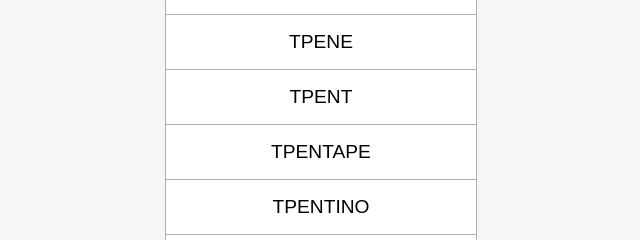
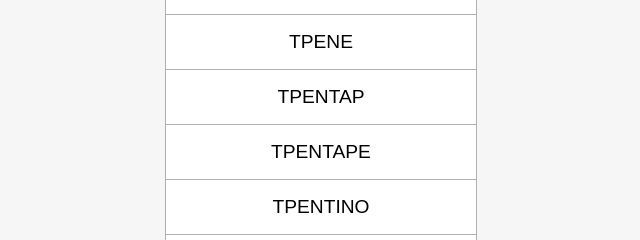
Before and after one commit to seelstelios/qr1, a plain HTML site: page index.html in a window 1280 px wide. Shown: the part 466-706 px from the top of the page, 319-959 px from the left. Drawn offline with Linux system fonts and the light colour scheme.

Commit message:
Update index.html

```diff
--- a/index.html
+++ b/index.html
@@ -68,7 +68,7 @@
 <script>
 const words = [
   "ΤΡΓΟΥΔΙΟΥ", "ΤΡΕ", "ΤΡΕΒΙ", "ΤΡΕΙΣ-ΤΕΣΣΕΡΙΣ", "ΤΡΕΛΑΜΤΦΡ", "ΤΡΕΜΠΕΛΗ",
-  "ΤΡΕΜΠΛ", "ΤΡΕΜΠΛΙΕΒ", "ΤΡΕΝΕ", "ΤΡΕΝΤ", "ΤΡΕΝΤΑΡΕ", "ΤΡΕΝΤΙΝΟ",
+  "ΤΡΕΜΠΛ", "ΤΡΕΜΠΛΙΕΒ", "ΤΡΕΝΕ", "ΤΡΕΝΤΑΡ", "ΤΡΕΝΤΑΡΕ", "ΤΡΕΝΤΙΝΟ",
   "ΤΡΕΝΤΟ", "ΤΡΕΠΑΣ", "ΤΡΕΠΛΙΕΒ", "ΤΡΕΤΙΑΚΟΦ", "ΤΡΙΑΘΛΟ", "ΤΡΙΑΝΤΑΡΟ",
   "ΤΡΙΑΝΤΑΡΟΣ", "ΤΡΙΑΝΤΑΦΥΛΛΟΥ-ΚΑΤΣΟΥΛΗ", "ΤΡΙΑ-ΤΕΣΣΕΡΑ"
 ];
```
